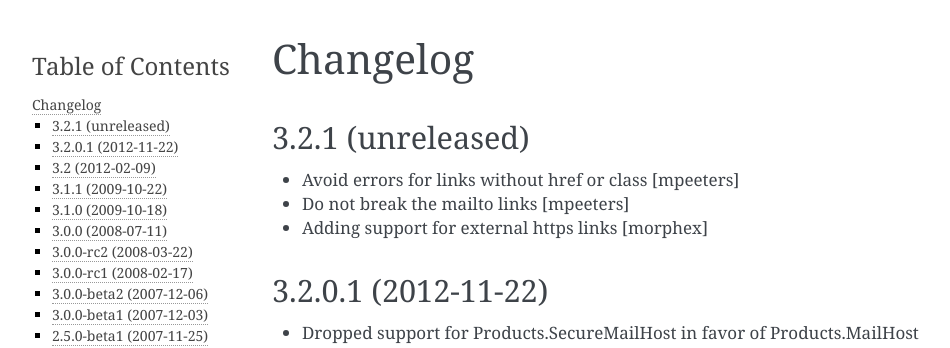
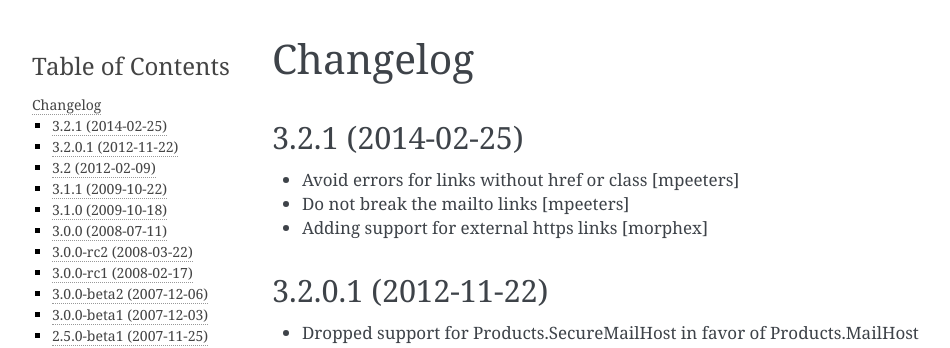
Before and after one commit to collective/Products.PloneGazette, a Sphinx documentation site: the page built from Products/PloneGazette/docs/HISTORY.rst, in a window 1280 px wide and 900 px high. Shown: the top 348 px of the window, without its empty margins (148-1098 px from the left). Built offline with Sphinx 7.4.7, drawn with Linux system fonts in a browser that asks for light colours.

Commit message:
Preparing release 3.2.1

```diff
--- a/Products/PloneGazette/docs/HISTORY.rst
+++ b/Products/PloneGazette/docs/HISTORY.rst
@@ -1,7 +1,7 @@
 Changelog
 ---------
 
-3.2.1 (unreleased)
+3.2.1 (2014-02-25)
 ==================
 
 - Avoid errors for links without href or class [mpeeters]
--- a/setup.py
+++ b/setup.py
@@ -12,7 +12,7 @@ long_description = (
 
 setup(
     name='Products.PloneGazette',
-    version='3.2.1.dev0',
+    version='3.2.1',
     author='Pilot Systems, Nidelven IT LTD and others',
     author_email='',
     maintainer='Morten W. Petersen',
```
